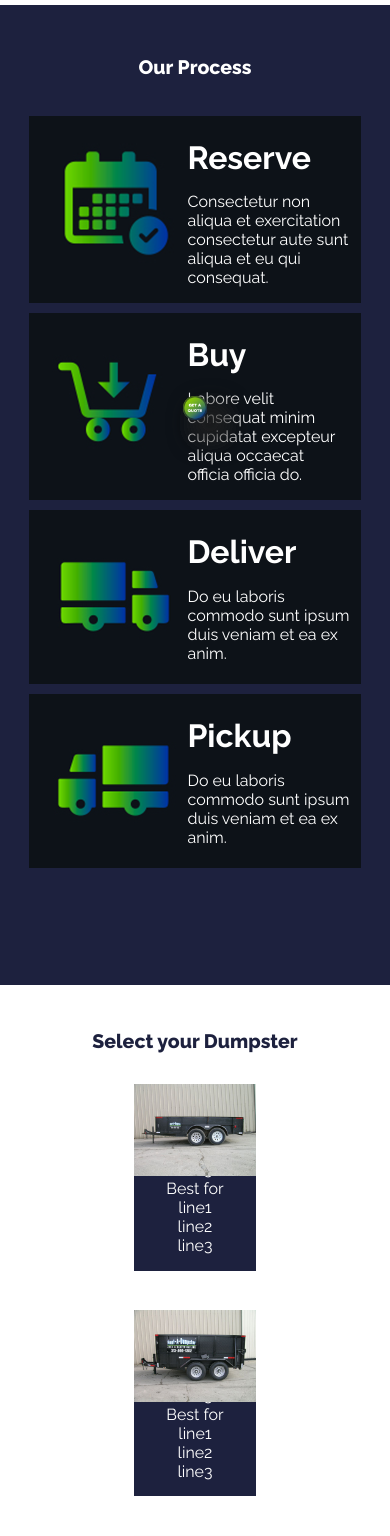
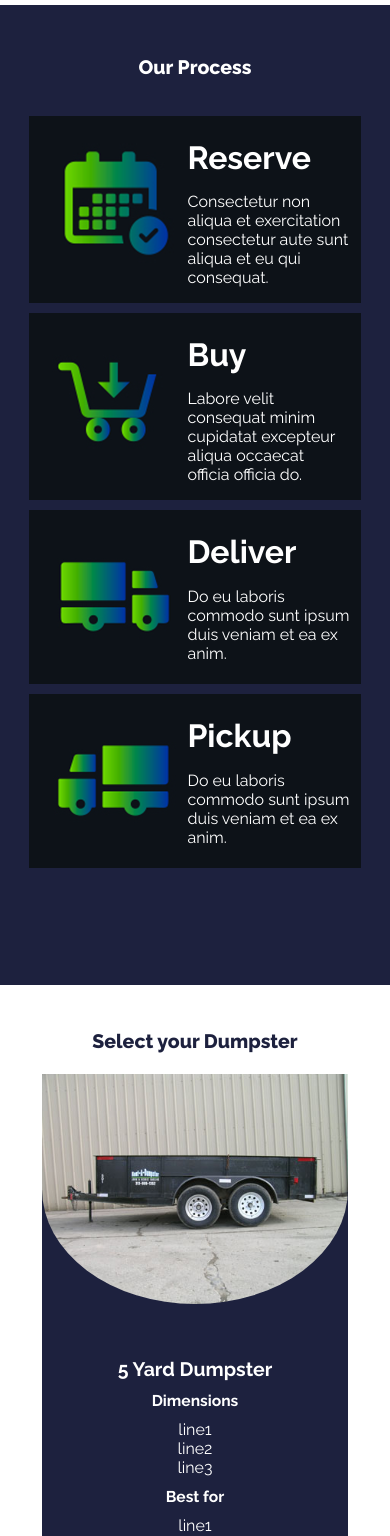
Before and after one commit to gabriel-arroyo/radumpster, an Angular app: page / in a window 390 px wide. Shown: the part 432-1968 px from the top of the page. Built offline with nearby package versions, Linux system fonts and the light colour scheme.

Commit message:
contact responsive

```diff
--- a/src/app/components/contact/contact.component.html
+++ b/src/app/components/contact/contact.component.html
@@ -1,15 +1,25 @@
 <div id="contact" class="container">
   <div class="info-container">
-    <div class="title">Contact Us </div>
-    <div class="address">{{address}}</div>
-    <div *ngFor="let info of contactArray"> {{info}} </div>
+    <div class="title">Contact Us</div>
+    <div class="address">{{ address }}</div>
+    <div *ngFor="let info of contactArray">{{ info }}</div>
   </div>
   <form>
     <div class="form">
       <label for="fname">First Name</label>
-      <input (change)="changeName($event)" type="text" class="form-control" name="fname">
+      <input
+        (change)="changeName($event)"
+        type="text"
+        class="form-control"
+        name="fname"
+      />
       <label (change)="changeLastName($event)" for="lname">Last Name</label>
-      <input (change)="changeMessage($event)" type="text" class="form-control" name="lname">
+      <input
+        (change)="changeMessage($event)"
+        type="text"
+        class="form-control"
+        name="lname"
+      />
       <label for="message">Message</label>
       <textarea rows="5" cols="80" name="message"></textarea>
     </div>
--- a/src/app/components/contact/contact.component.scss
+++ b/src/app/components/contact/contact.component.scss
@@ -14,10 +14,10 @@
   flex-direction: column;
   color: white;
   font-weight: bold;
-  padding-top: 6em;
+  padding-top: 3em;
   margin-left: 2vw;
   margin-right: 1vw;
-  font-size: 1vw;
+  font-size: 1.6vw;
 }
 .title {
   font-size: 2.8vw;
@@ -26,7 +26,7 @@
   padding-bottom: 2vw;
 }
 .address {
-  font-size: 1.5vw;
+  font-size: 2vw;
   padding-bottom: 1.5vw;
 }
 .form {
@@ -72,3 +72,61 @@ input {
 textarea {
   border-radius: 15px;
 }
+@media (max-width: 600px) {
+  .container {
+    flex-direction: column;
+    justify-content: center;
+    align-items: center;
+    text-align: center;
+  }
+  .info-container {
+    font-size: 4vw;
+    margin-bottom: 20px;
+  }
+  .title {
+    font-size: 6vw;
+    font-weight: 800;
+    text-align: center;
+    padding-bottom: 2vw;
+  }
+  .address {
+    font-size: 4vw;
+    padding-bottom: 1.5vw;
+  }
+  .form {
+  }
+  label {
+    color: white;
+    font-weight: bold;
+    margin-top: 1em;
+    margin-bottom: 0.4em;
+    margin-left: 0.4em;
+    font-size: 1.2em;
+  }
+  .buttons {
+    margin: 20px;
+    display: flex;
+    flex-direction: column;
+    padding-left: 10vw;
+  }
+  button {
+    margin-right: 2vw;
+    margin-bottom: 10px;
+    background-color: #91d100;
+    color: white;
+    font-weight: 800;
+    font-family: "Raleway";
+    font-size: 1.7em;
+    padding: 0.3em 0.6em;
+    border-radius: 15px;
+    text-transform: uppercase;
+  }
+  input {
+    border-radius: 10px;
+    line-height: 1em;
+    height: 2em;
+  }
+  textarea {
+    border-radius: 15px;
+  }
+}
--- a/src/app/components/dumpster/dumpster.component.scss
+++ b/src/app/components/dumpster/dumpster.component.scss
@@ -1,31 +1,56 @@
 .container {
-  margin: 5vw;
+  margin: 10px;
   background-color: #1d213e;
   color: white;
   font-family: "Raleway";
   text-align: center;
-  position: relative;
   overflow: hidden;
-  padding-bottom: 4vw;
-  display: flex;
+  padding-bottom: 18vw;
+
+  flex-grow: 1;
 }
 
 .image {
-  position: absolute;
-  // border-radius: 0 0 50% 50%;
-  // top: -4vw;
-  // left: 0;
+  border-radius: 0 0 50% 50%;
   width: 100%;
+}
+.title {
+  font-weight: bold;
+  margin-top: 10px;
+  margin-bottom: 10px;
+}
+.subtitle {
+  font-weight: bold;
+  margin-top: 10px;
+  margin-bottom: 10px;
 }
 .button {
   height: 6vw;
   width: 6vw;
-  position: absolute;
-  bottom: -2vw;
-  left: 50%;
-  margin-left: -3vw;
+  margin-left: 37%;
+  margin-top: -20%;
   -webkit-filter: drop-shadow(15px 15px 15px #222);
   filter: drop-shadow(15px 15px 15px #222);
   cursor: pointer;
   transition: transform 0.25s ease;
 }
+
+@media (max-width: 600px) {
+  .title {
+    font-size: 5vw;
+    margin-top: 50px;
+  }
+  .subtitle {
+    font-size: 4vw;
+  }
+  .button {
+    height: 17vw;
+    width: 17vw;
+    margin-left: 40%;
+    margin-top: -20%;
+    -webkit-filter: drop-shadow(15px 15px 15px #222);
+    filter: drop-shadow(15px 15px 15px #222);
+    cursor: pointer;
+    transition: transform 0.25s ease;
+  }
+}
--- a/src/app/components/navbar/navbar.component.scss
+++ b/src/app/components/navbar/navbar.component.scss
@@ -26,7 +26,7 @@ $movile: 668px;
   display: inline-block;
   color: rgb(0, 0, 0);
   font-weight: bold;
-  font-size: 20px;
+  font-size: 15px;
   font-family: "Raleway", sans-serif;
   cursor: pointer;
   text-transform: uppercase;
--- a/src/styles.scss
+++ b/src/styles.scss
@@ -1,6 +1,7 @@
 /* You can add global styles to this file, and also import other style files */
-@import url('https://fonts.googleapis.com/css2?family=Raleway:wght@400;700;800;900&display=swap');
-  body {
-        padding:0 !important;
-        margin:0 !important;
-      }
+@import url("https://fonts.googleapis.com/css2?family=Raleway:wght@400;700;800;900&display=swap");
+body {
+  padding: 0 !important;
+  margin: 0 !important;
+  overflow-x: hidden;
+}
```
